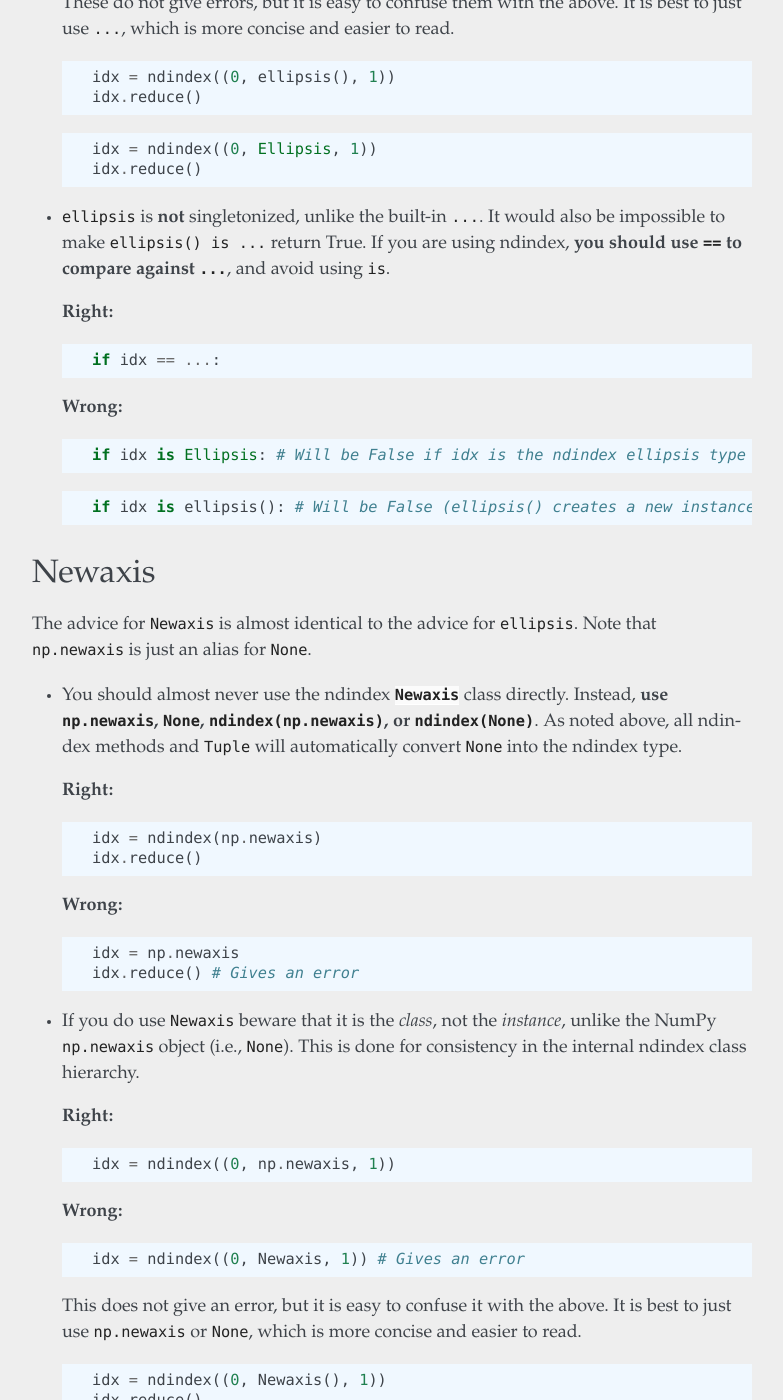
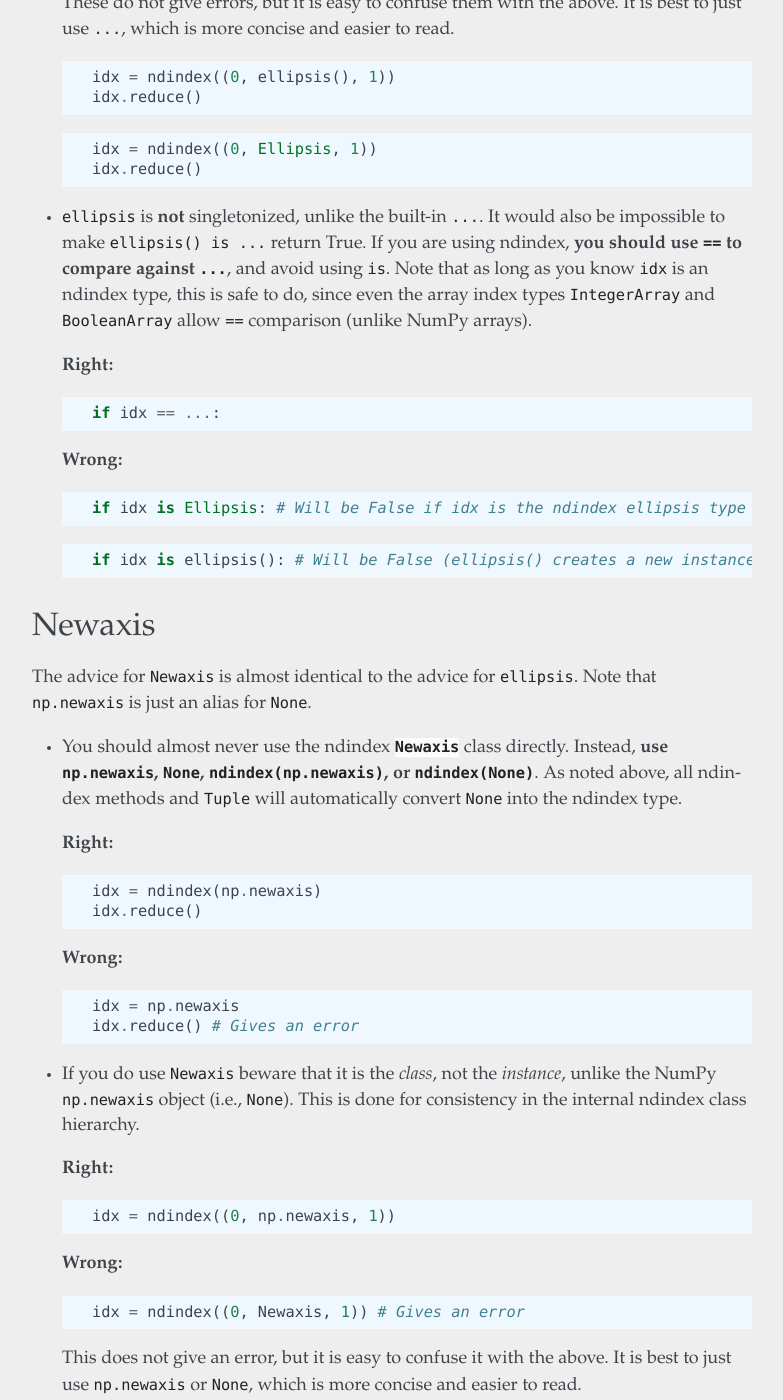
Before and after one commit to Quansight-Labs/ndindex, a Sphinx documentation site: the page built from docs/type-confusion.md, in a window 1280 px wide and 1400 px high, scrolled down 3742 px. Shown: the whole window, without its empty margins (358-1141 px from the left). Built offline with Sphinx 7.4.7, drawn with Linux system fonts in a browser that asks for light colours; pages that are not in the unit, such as notebooks, are missing from menus; some of the changed text lies outside the part shown.

Commit message:
Add a note to the type confusion doc about using == when comparing array types

```diff
--- a/docs/type-confusion.md
+++ b/docs/type-confusion.md
@@ -208,7 +208,10 @@ Additionally, some advice for specific types:
 
 - `ellipsis` is **not** singletonized, unlike the built-in `...`. It would
   also be impossible to make `ellipsis() is ...` return True. If you are using
-  ndindex, **you should use `==` to compare against `...`**, and avoid using `is`.
+  ndindex, **you should use `==` to compare against `...`**, and avoid using
+  `is`. Note that as long as you know `idx` is an ndindex type, this is safe
+  to do, since even the array index types `IntegerArray` and `BooleanArray`
+  allow `==` comparison (unlike NumPy arrays).
 
   **Right:**
 
@@ -278,7 +281,10 @@ Note that `np.newaxis` is just an alias for `None`.
 - `Newaxis` is **not** singletonized, unlike the built-in `None`. It would
   also be impossible to make `Newaxis() is np.newaxis` or `Newaxis() is None`
   return True. If you are using ndindex, **you should use `==` to compare
-  against `np.newaxis` or `None`**, and avoid using `is`.
+  against `np.newaxis` or `None`**, and avoid using `is`. Note that as long as
+  you know `idx` is an ndindex type, this is safe to do, since even the array
+  index types `IntegerArray` and `BooleanArray` allow `==` comparison (unlike
+  NumPy arrays).
 
   **Right:**
 
```
